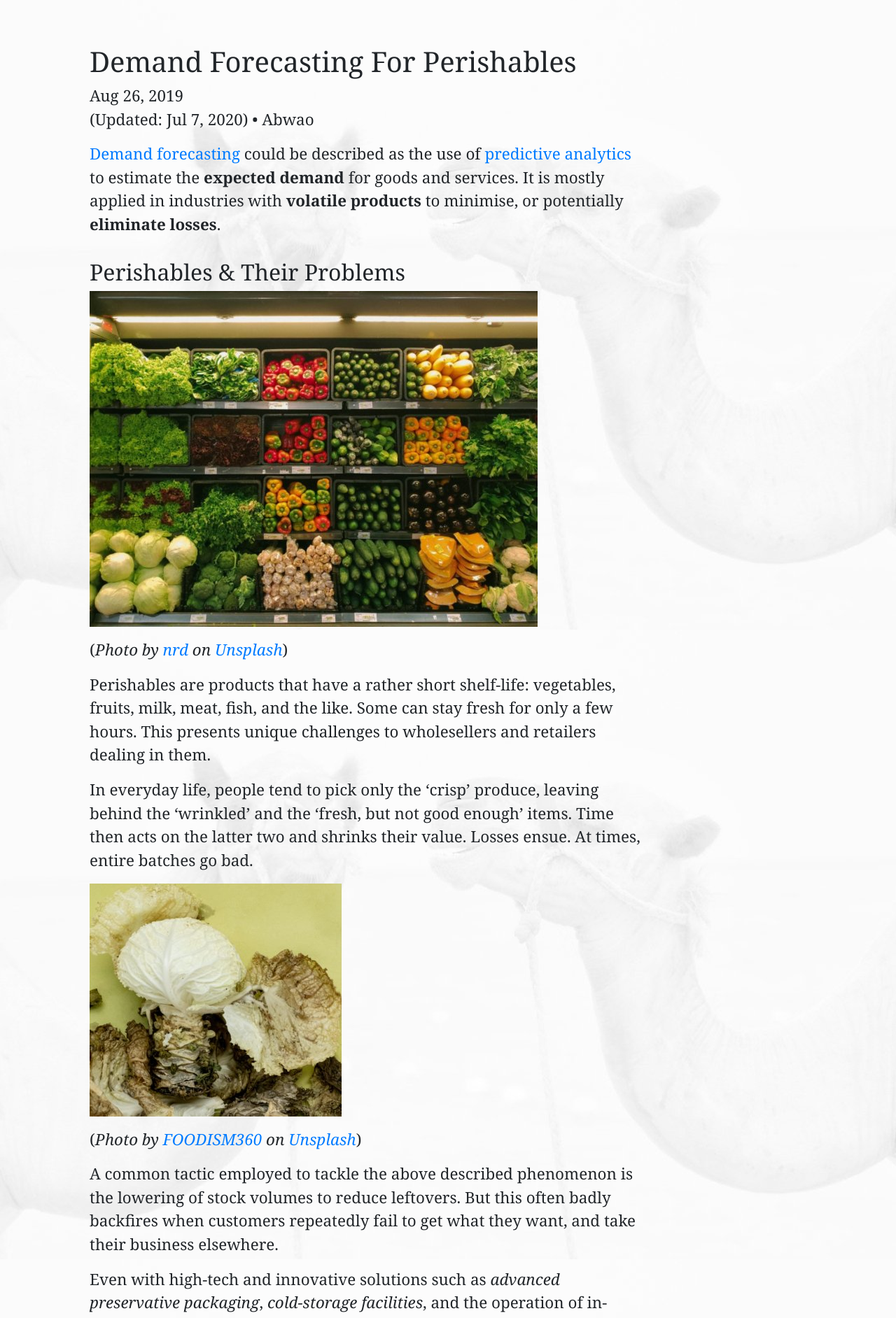
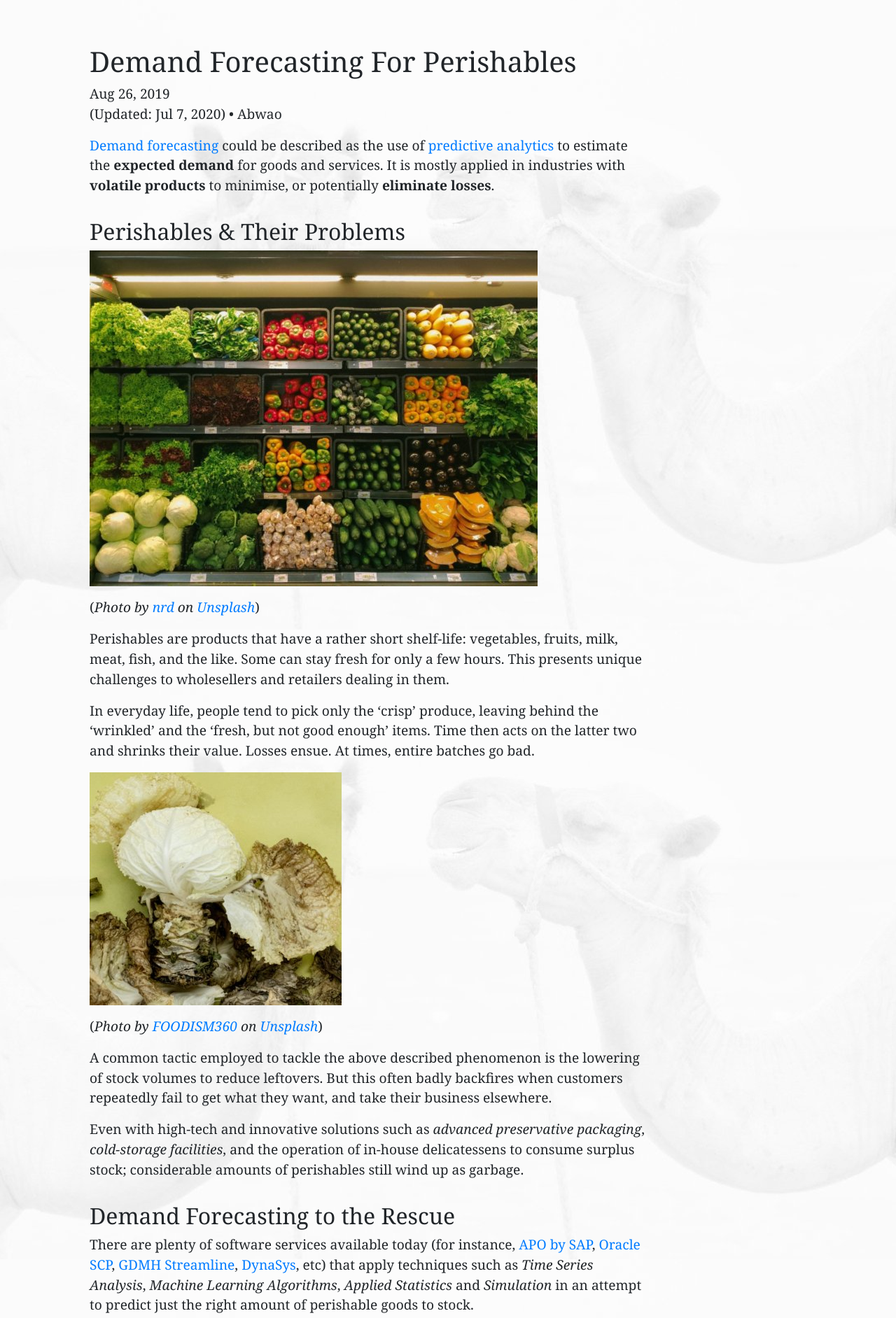
Before and after one commit to Tim-Abwao/tim-abwao.github.io, a Jekyll site: the page built from _posts/2019-08-26-Demand-Forecasting-For-Perishables.md, in a window 1280 px wide. Shown: the top 1884 px of the page at 70% size. Built offline with Jekyll 4.4.1, drawn with Linux system fonts in a browser that asks for light colours.

Commit message:
Updating post fontsize

```diff
--- a/_layouts/post.html
+++ b/_layouts/post.html
@@ -5,7 +5,7 @@ layout: default
 	body {
 		background: rgb(228, 226, 226) url(/assets/images/blog_background_camel_lg.jpg) no-repeat fixed;
 		background-size: cover;
-		font-size: 1.4em;
+		font-size: 1.2em;
 	}
 
 	@media only screen and (max-width: 768px) {
```
